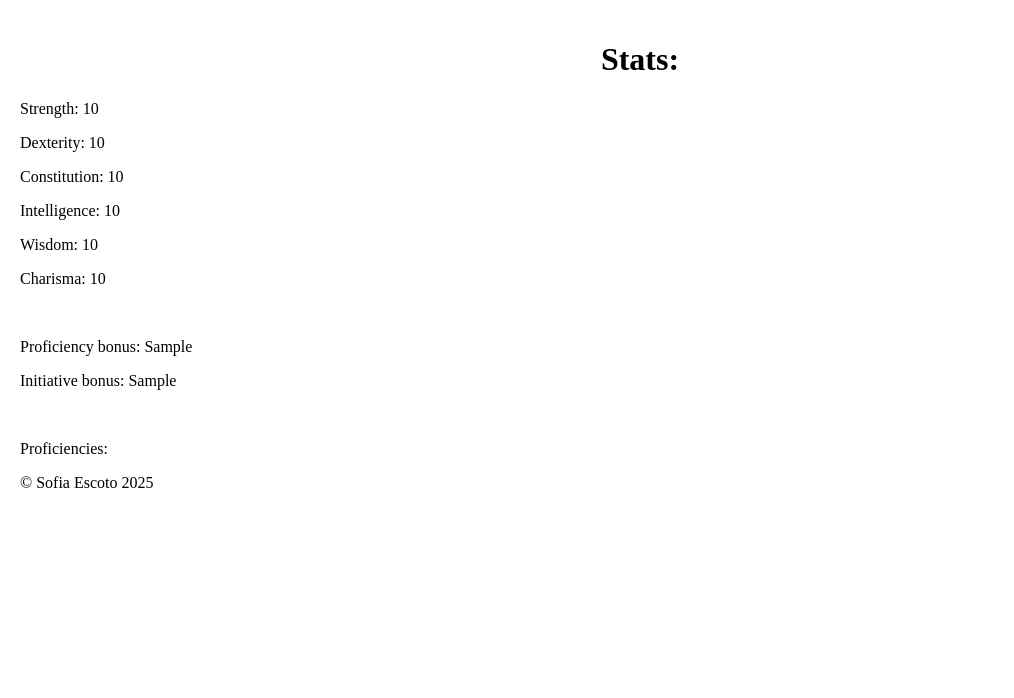
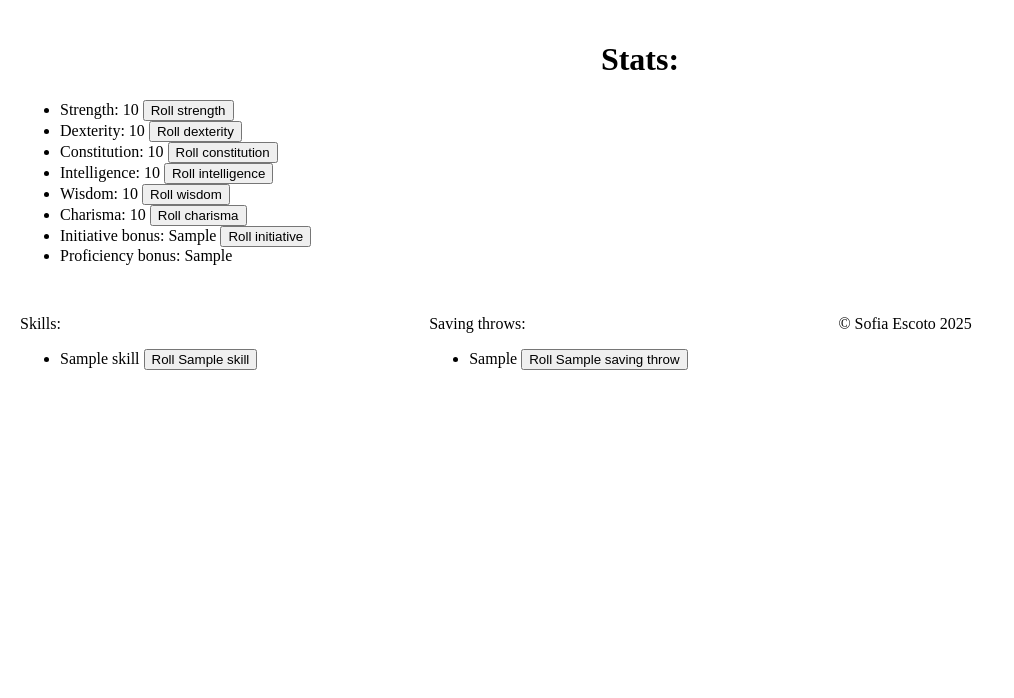
Before and after one commit to seescoto/dnd_roller, a Flask app: template templates/set_stats.html in a window 1280 px wide. Shown: the top 698 px of the page, without its empty margins (0-1014 px from the left). Run offline with Flask 3, Linux system fonts and the light colour scheme; the template is opened without the code that fills it: most values are stand-ins (such as "Sample title", 1, 10 or a date in 2020).

Commit message:
added skill roll function

```diff
--- a/app.py
+++ b/app.py
@@ -54,7 +54,18 @@ def set_stats():
 
     new_char.set_proficiencies(profs)
 
-    return render_template('set_stats.html', character=new_char)
+    all_skills = ['Acrobatics', 'Animal Handling', 'Arcana', 'Athletics',
+                  'Deception', 'History', 'Insight', 'Intimidation',
+                  'Investigation', 'Medicine', 'Nature', 'Perception',
+                  'Performance', 'Persuasion', 'Religion', 'Sleight of Hand',
+                  'Stealth', 'Survival',
+                  'Strength', 'Dexterity', 'Constitution', 'Intelligence',
+                  'Wisdom', 'Charisma']
+
+    saving_throws = ['Strength', 'Dexterity',
+                     'Constitution', 'Intelligence', 'Wisdom', 'Charisma']
+
+    return render_template('set_stats.html', character=new_char, skills=all_skills, saving_throws=saving_throws)
 
 
 if __name__ == '__main__':
--- a/src/Rolls.py
+++ b/src/Rolls.py
@@ -1,7 +1,7 @@
 import random
 
 
-def roll_custom(roll: str) -> int:
+def roll_custom(roll: str) -> tuple[int]:
     """given a custom roll (ex. 1d10 +3, 2d20, d4) rolls the dice and adds any modifiers.
     string should be in the format [X]dY[+Z][-Z] where X,Y,Z are numbers and [] represents
     an optional addition to the string.
@@ -31,7 +31,7 @@ def roll_custom(roll: str) -> int:
     for _ in range(int(roll[0])):
         dice += random.randint(1, int(roll[1]))
 
-    return dice + mods
+    return (dice, dice+mods)
 
 
 def split_by_multiple(string: str, deliminators: list[chr]) -> tuple[str]:
--- a/templates/set_stats.html
+++ b/templates/set_stats.html
@@ -11,22 +11,63 @@
 	</head>
 
 	<h1>Stats:</h1>
-
-	<p>Strength: {{character.strength.score}}</p>
-	<p>Dexterity: {{character.dexterity.score}}</p>
-	<p>Constitution: {{character.constitution.score}}</p>
-	<p>Intelligence: {{character.intelligence.score}}</p>
-	<p>Wisdom: {{character.wisdom.score}}</p>
-	<p>Charisma: {{character.charisma.score}}</p>
-
+	<ul>
+		<li>
+			Strength: {{character.strength.score}}
+			<button class="button">Roll strength</button>
+		</li>
+		<li>
+			Dexterity: {{character.dexterity.score}}
+			<button class="button">Roll dexterity</button>
+		</li>
+		<li>
+			Constitution: {{character.constitution.score}}
+			<button class="button">Roll constitution</button>
+		</li>
+		<li>
+			Intelligence: {{character.intelligence.score}}
+			<button class="button">Roll intelligence</button>
+		</li>
+		<li>
+			Wisdom: {{character.wisdom.score}}
+			<button class="button">Roll wisdom</button>
+		</li>
+		<li>
+			Charisma: {{character.charisma.score}}
+			<button class="button">Roll charisma</button>
+		</li>
+		<li>
+			Initiative bonus: {{character.initiative_bonus}}
+			<button class="button">Roll initiative</button>
+		</li>
+		<li>Proficiency bonus: {{character.proficiency_bonus}}</li>
+	</ul>
 	<br />
 
-	<p>Proficiency bonus: {{character.proficiency_bonus}}</p>
-	<p>Initiative bonus: {{character.initiative_bonus}}</p>
-
-	<br />
-
-	<p>Proficiencies:</p>
+	<div class="column2">
+		<p>Skills:</p>
+		<ul>
+			{% for skill in skills %}
+			<li>
+				{{skill}} {% if skill in character.proficiencies %} &check;
+				{%endif%}
+				<button class="button">Roll {{skill}}</button>
+			</li>
+			{% endfor %}
+		</ul>
+	</div>
+	<div class="column2">
+		<p>Saving throws:</p>
+		<ul>
+			{% for saving_throw in saving_throws %}
+			<li>
+				{{saving_throw}} {%if saving_throw in character.proficiencies%}
+				&check; {%endif%}
+				<button class="button">Roll {{saving_throw}} saving throw</button>
+			</li>
+			{%endfor%}
+		</ul>
+	</div>
 
 	<footer>
 		<p>&copy; Sofia Escoto 2025</p>
```
Also changed, not shown: src/CharAttribute.py (added, +19 -0 lines), src/Character.py (+29 -11 lines), templates/index.html (+9 -10 lines).
